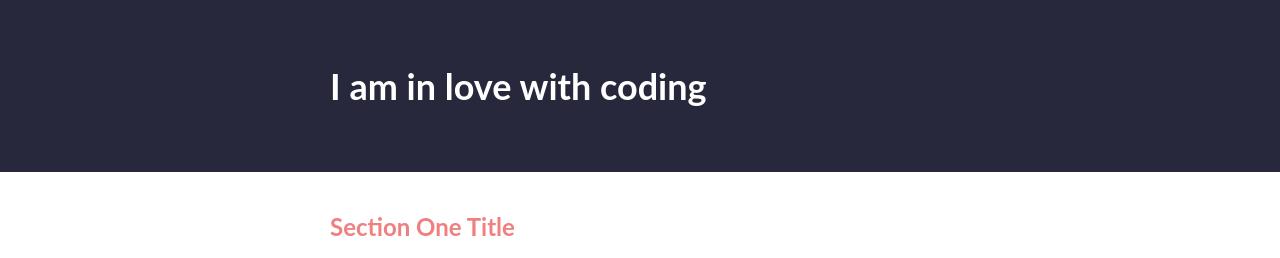
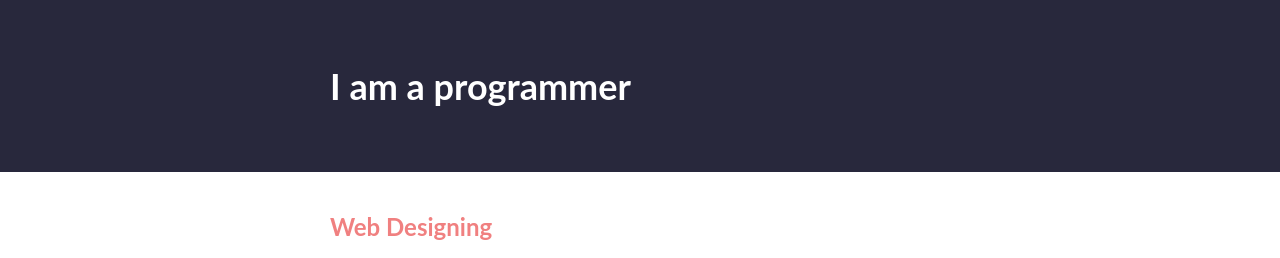
Before and after one commit to khalid-atayee/simple-website, a plain HTML site: page index.html in a window 1280 px wide. Shown: the top 258 px of the page. Drawn offline with Linux system fonts and the light colour scheme; grey boxes are pictures that could not be loaded.

Commit message:
updated temp

```diff
--- a/index.html
+++ b/index.html
@@ -12,7 +12,7 @@
 <body>
     <header>
         <div class="layout-width">
-            <h1>I am in love with coding</h1>
+            <h1>I am a programmer</h1>
 
         </div>
     </header>
@@ -20,7 +20,7 @@
 
     <section class="section-one">
         <div class="layout-width">
-            <h2>Section One Title</h2>
+            <h2>Web Designing</h2>
             <div class="image-dev">
                 <img class="image-name" src="coding.jpg" alt="">
             </div>
```
